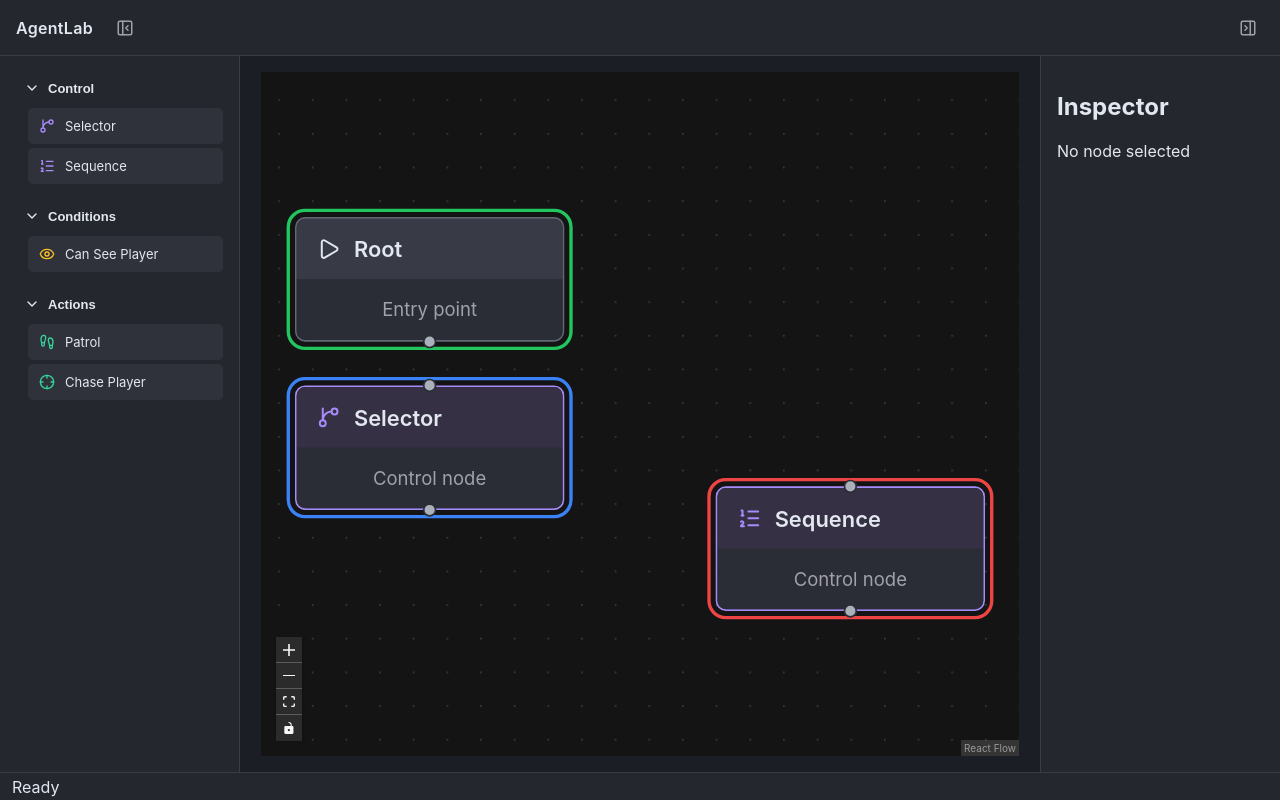
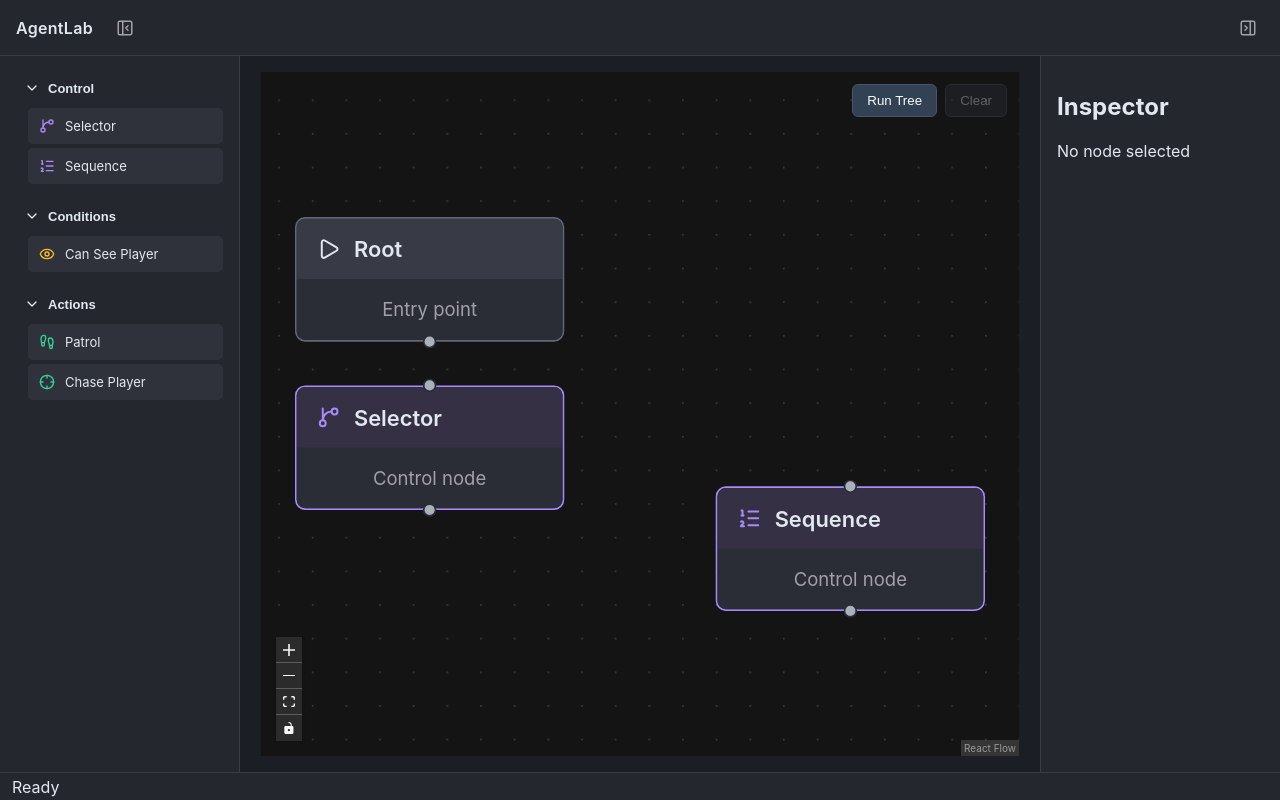
Before and after one commit to lolalolabob123/AgentLab, a React (Vite) app in the folder agentlab/: page / in a window 1280 px wide. Built offline with nearby package versions, Linux system fonts and the light colour scheme.

Commit message:
added visuals for the tree and a start / stop sequence

```diff
--- a/agentlab/src/components/BehaviourEditor.tsx
+++ b/agentlab/src/components/BehaviourEditor.tsx
@@ -11,10 +11,12 @@ import {
     type Edge,
     type Connection,
 } from "@xyflow/react";
-import { useCallback, useEffect, useRef, type DragEvent } from "react";
+import { useCallback, useEffect, useRef, type DragEvent, useState } from "react";
 import "@xyflow/react/dist/style.css";
 
 import type { NodeExecutionResult } from "../engine/behaviour-tree/executionTypes";
+import { executeTreeWithTrace } from "../engine/behaviour-tree/executeTreeWithTrace";
+import type { NodeStatus } from "../engine/behaviour-tree/executionTypes";
 
 import RootNode from "./nodes/RootNode";
 import ControlNode from "./nodes/ControlNode";
@@ -97,6 +99,7 @@ export function getExecutionClassName(
 function BehaviourEditor({ nodeToAdd, nodeToDelete, nodeDataUpdate, onSelectCanvasNode, onClearCanvasSelection }: BehaviourEditorProps) {
     const [nodes, setNodes, onNodesChange] = useNodesState<Node>(initialNodes);
     const [edges, setEdges, onEdgesChange] = useEdgesState<Edge>([]);
+    const [executionTrace, setExecutionTrace] = useState<NodeExecutionResult[]>([]);
 
     const { screenToFlowPosition, deleteElements, getNode } = useReactFlow();
 
@@ -163,6 +166,29 @@ function BehaviourEditor({ nodeToAdd, nodeToDelete, nodeDataUpdate, onSelectCanv
         addNodeToCanvas(newNode);
     };
 
+    const runTreePreview = () => {
+        const leafStatuses: Record<string, NodeStatus> = {};
+
+        nodes.forEach((node) => {
+            if (node.type === "condition") {
+                leafStatuses[node.id] = "success";
+            }
+
+            if (node.type === "action") {
+                leafStatuses[node.id] = "running";
+            }
+        });
+
+        const result = executeTreeWithTrace(
+            "root-1",
+            nodes,
+            edges,
+            leafStatuses
+        );
+
+        setExecutionTrace(result.trace)
+    };
+
     // Create nodes when double-clicked in the Node Library
     useEffect(() => {
         if (!nodeToAdd || !editorRef.current) return;
@@ -203,7 +229,7 @@ function BehaviourEditor({ nodeToAdd, nodeToDelete, nodeDataUpdate, onSelectCanv
     }, [nodeToAdd, screenToFlowPosition, addNodeToCanvas]);
 
     useEffect(() => {
-        if(!nodeToDelete) return;
+        if (!nodeToDelete) return;
 
         if (
             lastDeleteRequestRef.current === nodeToDelete.requestId
@@ -218,7 +244,7 @@ function BehaviourEditor({ nodeToAdd, nodeToDelete, nodeDataUpdate, onSelectCanv
         if (!node || node.type === "root") return;
 
         void deleteElements({
-            nodes: [{id: node.id}],
+            nodes: [{ id: node.id }],
         });
     }, [nodeToDelete, getNode, deleteElements]);
 
@@ -250,12 +276,6 @@ function BehaviourEditor({ nodeToAdd, nodeToDelete, nodeDataUpdate, onSelectCanv
         );
     }, [nodeDataUpdate, setNodes]);
 
-    const previewTrace: NodeExecutionResult[] = [
-        {nodeId: "root-1", status: "success"},
-        {nodeId: "selector-1", status: "running"},
-        {nodeId: "sequence-1", status: "failure"},
-    ];
-
     return (
         <div
             className="behaviour-editor"
@@ -263,6 +283,24 @@ function BehaviourEditor({ nodeToAdd, nodeToDelete, nodeDataUpdate, onSelectCanv
             onDragOver={onDragOver}
             onDrop={onDrop}
         >
+            <div className="execution-controls">
+                <button
+                    type="button"
+                    onClick={runTreePreview}
+                    className="run-tree-button"
+                >
+                    Run Tree
+                </button>
+
+                <button
+                    type="button"
+                    onClick={() => setExecutionTrace([])}
+                    className="clear-execution-button"
+                    disabled={executionTrace.length === 0}
+                >
+                    Clear
+                </button>
+            </div>
             <ReactFlow
                 colorMode="dark"
                 fitView
@@ -270,7 +308,7 @@ function BehaviourEditor({ nodeToAdd, nodeToDelete, nodeDataUpdate, onSelectCanv
                     ...node,
                     className: [
                         node.className,
-                        getExecutionClassName(node.id, previewTrace),
+                        getExecutionClassName(node.id, executionTrace),
                     ].filter(Boolean).join(" "),
                 }))}
                 onNodesChange={onNodesChange}
--- a/agentlab/src/index.css
+++ b/agentlab/src/index.css
@@ -486,3 +486,51 @@ body {
   outline-offset: 3px;
   border-radius: 6px;
 }
+
+.run-tree-button {
+    position: absolute;
+    top: 12px;
+    right: 12px;
+    z-index: 10;
+    padding: 8px 14px;
+    border: 1px solid #475569;
+    border-radius: 6px;
+    background: #334155;
+    color: #f8fafc;
+    cursor: pointer;
+}
+
+.run-tree-button:hover {
+    background: #475569;
+}
+
+.execution-controls {
+    position: absolute;
+    top: 12px;
+    right: 12px;
+    z-index: 10;
+    display: flex;
+    gap: 8px;
+}
+
+.execution-controls .run-tree-button {
+    position: static;
+}
+
+.clear-execution-button {
+    padding: 8px 14px;
+    background: #292d37;
+    border: 1px solid #475569;
+    border-radius: 6px;
+    color: #d1d5db;
+    cursor: pointer;
+}
+
+.clear-execution-button:hover:not(:disabled) {
+    background: #373d49;
+}
+
+.clear-execution-button:disabled {
+    opacity: 0.4;
+    cursor: not-allowed;
+}
```
